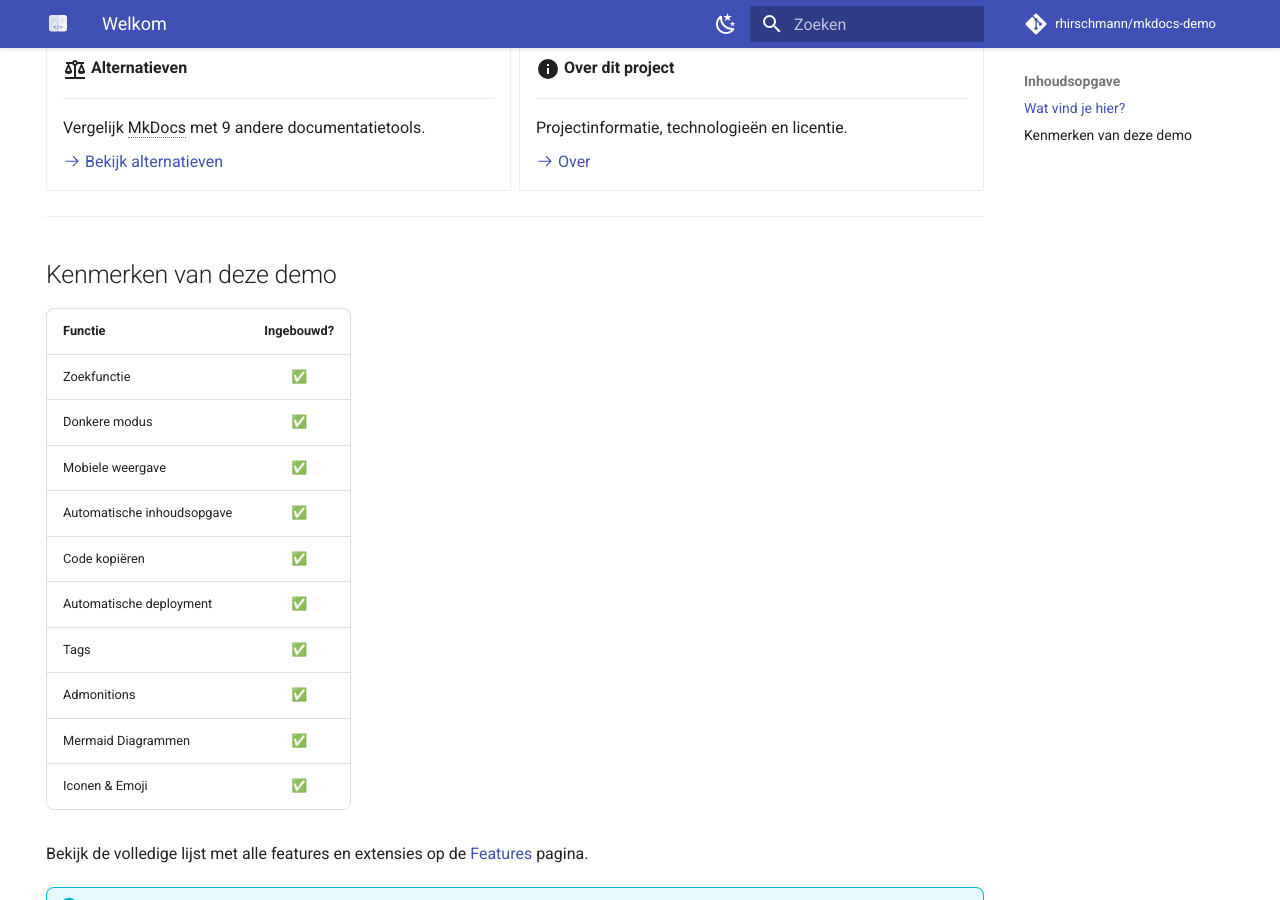
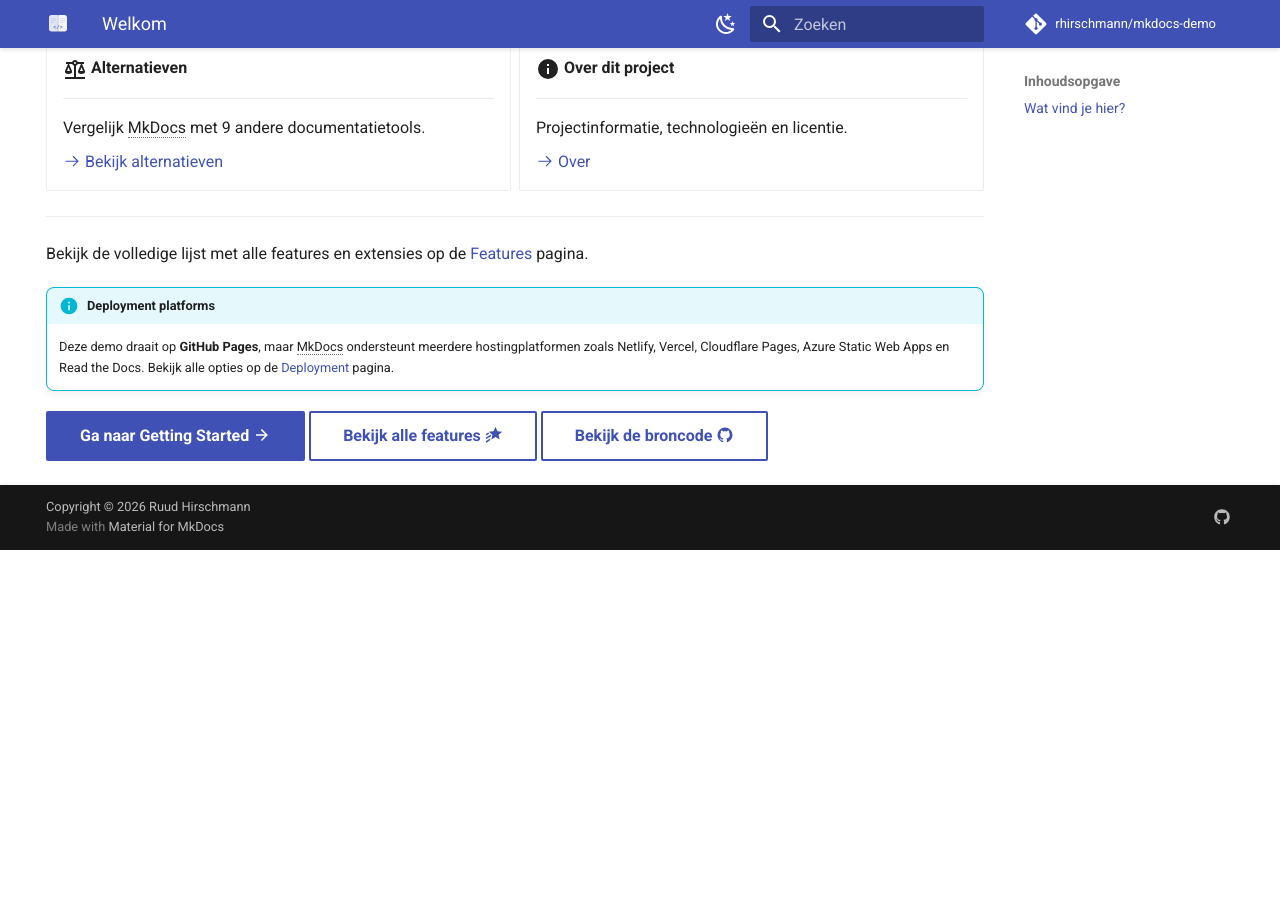
Before and after one commit to rhirschmann/mkdocs-demo, an MkDocs documentation site: the page built from docs/index.md, in a window 1280 px wide and 900 px high, scrolled down 917 px. Built offline with MkDocs 1.6.1 and Material for MkDocs 9.7.7, drawn with Linux system fonts in a browser that asks for light colours; comment, search, counter and statistics services are not loaded; after the commit the page ends 1467 px from its top, so only the background shows below that.

Commit message:
Documentatie: Korter gemaakt (kernachtig)

```diff
--- a/docs/index.md
+++ b/docs/index.md
@@ -86,21 +86,6 @@
 
 ---
 
-## Kenmerken van deze demo
-
-| Functie                    | Ingebouwd? |
-|----------------------------|:----------:|
-| Zoekfunctie                | ✅         |
-| Donkere modus              | ✅         |
-| Mobiele weergave           | ✅         |
-| Automatische inhoudsopgave | ✅         |
-| Code kopiëren              | ✅         |
-| Automatische deployment    | ✅         |
-| Tags                       | ✅         |
-| Admonitions                | ✅         |
-| Mermaid Diagrammen         | ✅         |
-| Iconen & Emoji             | ✅         |
-
 Bekijk de volledige lijst met alle features en extensies op de [Features](features/index.md) pagina.
 
 !!! info "Deployment platforms"
```
